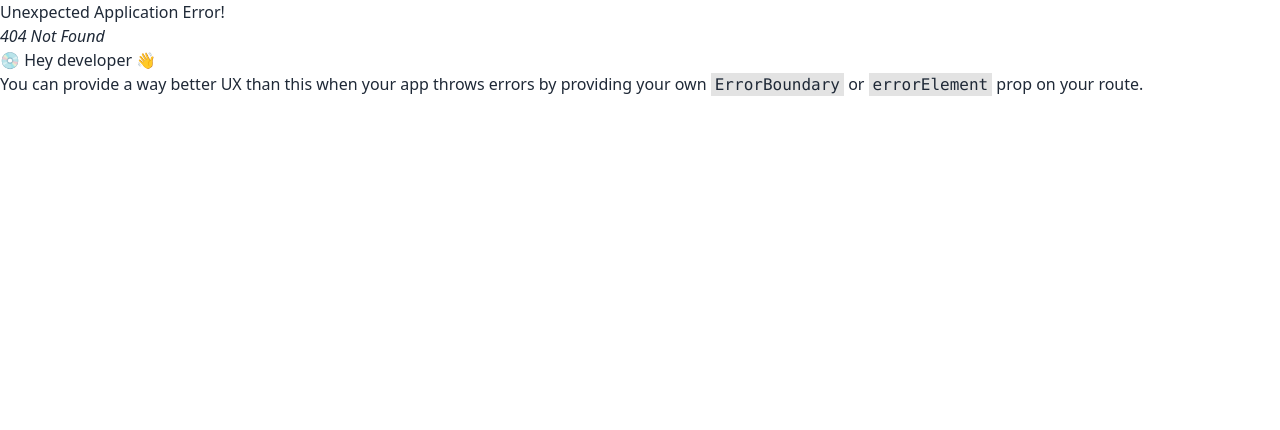
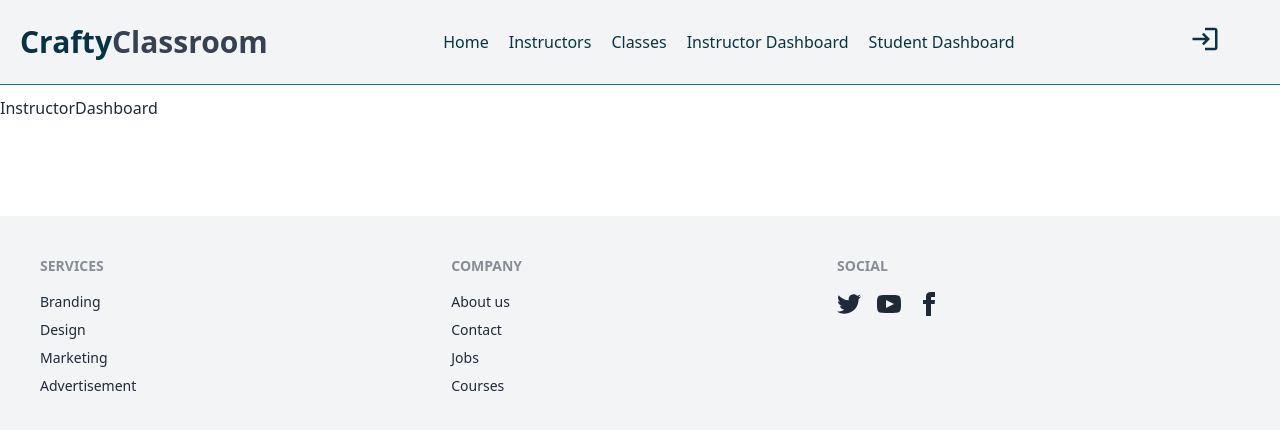
Before and after one commit to Aniqa4/craftyclassroom-client-side, a React (Vite) app: page /instructorDashboard in a window 1280 px wide. Before the commit this address had no page. Shown: the top 430 px of the page. Built offline with nearby package versions, Linux system fonts and the light colour scheme.

Commit message:
added new routes

```diff
--- a/package.json
+++ b/package.json
@@ -10,6 +10,9 @@
     "preview": "vite preview"
   },
   "dependencies": {
+    "@emotion/react": "^11.11.1",
+    "@emotion/styled": "^11.11.0",
+    "@mui/material": "^5.13.4",
     "localforage": "^1.10.0",
     "match-sorter": "^6.3.1",
     "react": "^18.2.0",
--- a/src/Components/Dashboard/Dashboard.jsx
+++ /dev/null
@@ -1,9 +0,0 @@
-import React from 'react'
-
-function Dashboard() {
-  return (
-    <div className=' container mx-auto my-24'>Dashboard</div>
-  )
-}
-
-export default Dashboard;
--- /dev/null
+++ b/src/Components/Dashboard/InstructorDashboard.jsx
@@ -0,0 +1,9 @@
+import React from 'react'
+
+function InstructorDashboard() {
+  return (
+    <div className='container mx-auto my-24 '>InstructorDashboard</div>
+  )
+}
+
+export default InstructorDashboard
--- /dev/null
+++ b/src/Components/Dashboard/StudentDashboard.jsx
@@ -0,0 +1,9 @@
+import React from 'react'
+
+function StudentDashboard() {
+  return (
+    <div className='container mx-auto my-24 '>StudentDashboard</div>
+  )
+}
+
+export default StudentDashboard
--- a/src/Components/Navbar/Navbar.jsx
+++ b/src/Components/Navbar/Navbar.jsx
@@ -10,7 +10,8 @@ function Navbar() {
                 <Link to="/">Home</Link>
                 <Link to="/instructors">Instructors</Link>
                 <Link to="/classes">Classes</Link>
-                <Link to="/dashboard">Dashboard</Link>
+                <Link to="/instructorDashboard">Instructor Dashboard</Link>
+                <Link to="/studentDashboard">Student Dashboard</Link>
             </div>
             <div><button className=' text-3xl pr-10'><Link to="/login"><MdLogin/></Link></button></div>
         </div>
```
Also changed, not shown: src/Routes/Routers.jsx (+8 -3 lines), 1 other file (tests, documents, lock files or other folders).
